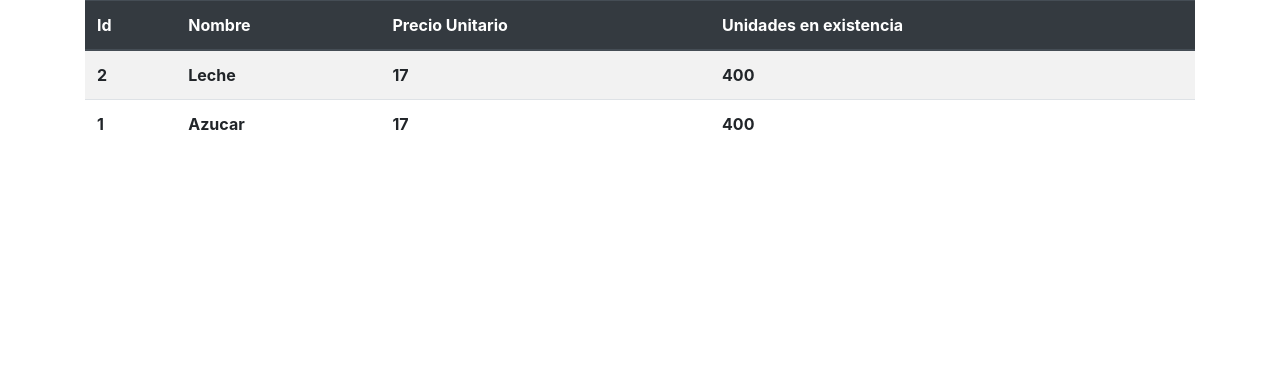
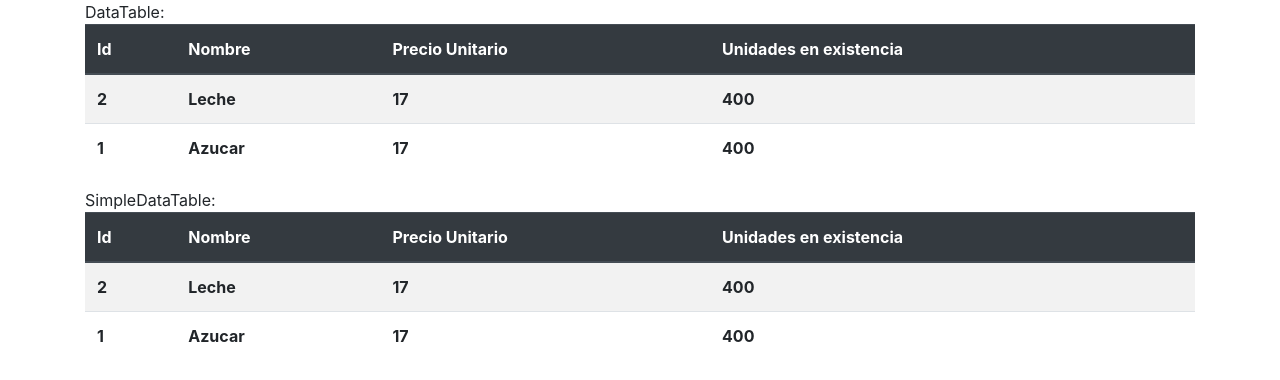
Before and after one commit to cristobalobos/reactcomponets, a React (Create React App) app: page / in a window 1280 px wide. Shown: the top 380 px of the page. Built offline with nearby package versions, Linux system fonts and the light colour scheme.

Commit message:
Componentes Simples

```diff
--- a/src/components/App.js
+++ b/src/components/App.js
@@ -1,36 +1,20 @@
 import React , { Component} from "react"
 import { get } from "http";
 import DataTable from './DataTable'
+import SimpleDataTable from './SimpleDataTable'
 
 class App extends Component{
     render(){
-        //JSK className es porque class es una palabra reservada
-        /*const mesagge = <div className='text-center'>
-                            <h1>Hola, React from variable!</h1>
-                        </div>*/
-        // createElement
-        /*const mesagge = React.createElement(
-             'div',{className:'text-center'},
-             React.createElement('h1',null,'Holas, React.CreateComponet')
-        );*/
-
-        /*const title = 'React!';
-        const date = new Date();
-
-        return <div className='text-center'>
-                    <h3>Hello {title} son los {date.getHours()} horas y {date.getMinutes()} minutos</h3>
-                </div>*/
 
         return (
-
         <div className='container'>
+            <div>DataTable:</div>
             <DataTable/>
+            <div>SimpleDataTable:</div>
+            <SimpleDataTable />
         </div>
 
         )
-
-
-        //return  mesagge
     }
 }
 
--- /dev/null
+++ b/src/components/SimpleDataTable.js
@@ -0,0 +1,48 @@
+import React, {Component} from 'react'
+import {Table} from 'reactstrap'
+import { cpus } from 'os';
+
+const TableHeader =() => {
+    return (
+        <thead className='thead-dark'>
+            <tr>
+                <th>Id</th>
+                <th>Nombre</th>
+                <th>Precio Unitario</th>
+                <th>Unidades en existencia</th>
+            </tr>
+    </thead>
+    )
+}
+
+const TableBody = () => {
+    return (
+        <tbody>
+            <tr>
+                <th>2</th>
+                <th>Leche</th>
+                <th>17</th>
+                <th>400</th>
+            </tr>
+            <tr>
+                <th>1</th>
+                <th>Azucar</th>
+                <th>17</th>
+                <th>400</th>
+            </tr>
+        </tbody>
+    )
+}
+
+class SimpleDataTable extends Component {
+    render(){
+        return (
+            <Table striped>
+                <TableHeader/>
+                <TableBody/>
+            </Table>
+        )
+    }
+}
+
+export default SimpleDataTable
```
